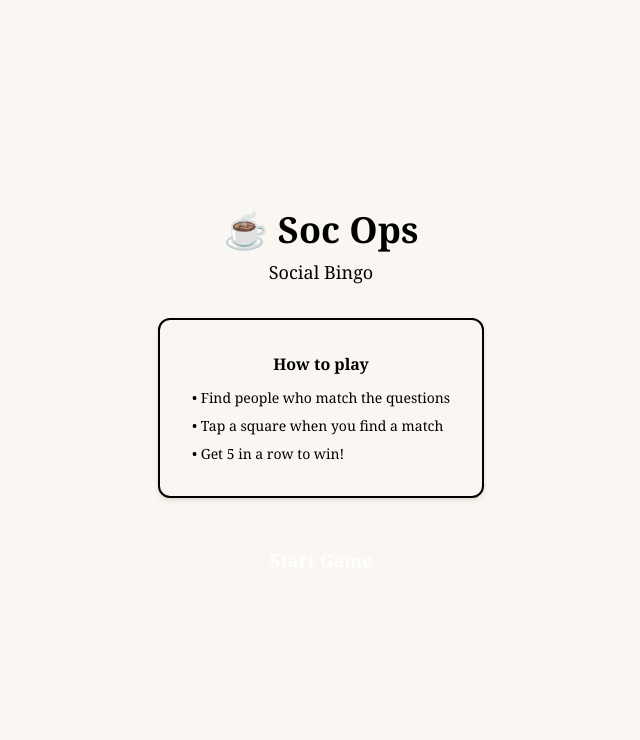
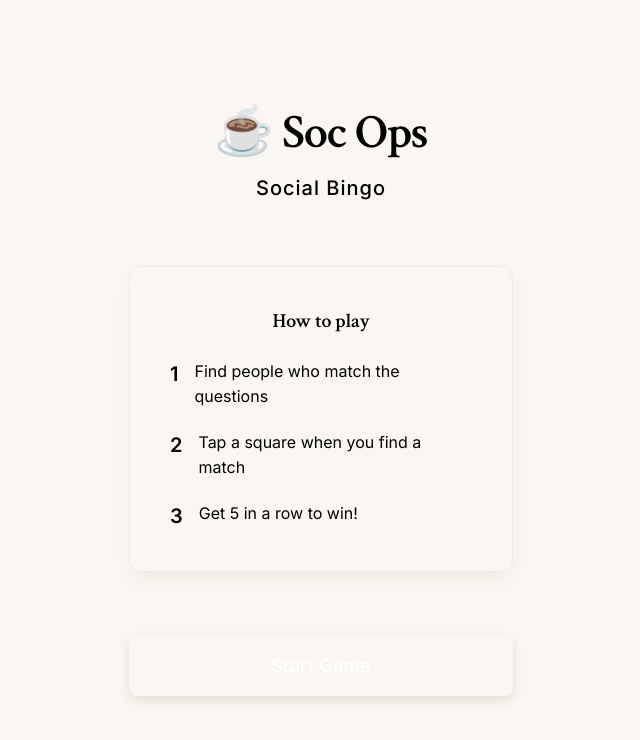
Before and after one commit to digitarald/my-awesome-bingo, a React (Vite) app: page / in a window 1280 px wide. Shown: the top 740 px of the page, without its empty margins (319-959 px from the left). Built offline with nearby package versions, Linux system fonts and the light colour scheme.

Commit message:
Implement minimalist elegant redesign for start screen
Co-authored-by: digitarald <8599+digitarald@users.noreply.github.com>

```diff
--- a/index.html
+++ b/index.html
@@ -6,6 +6,9 @@
     <meta name="viewport" content="width=device-width, initial-scale=1.0, maximum-scale=1.0, user-scalable=no" />
     <meta name="theme-color" content="#2563eb" />
     <meta name="description" content="Social Bingo - Find people who match the questions!" />
+    <link rel="preconnect" href="https://fonts.googleapis.com">
+    <link rel="preconnect" href="https://fonts.gstatic.com" crossorigin>
+    <link href="https://fonts.googleapis.com/css2?family=Crimson+Text:wght@400;600;700&family=Inter:wght@400;500;600&display=swap" rel="stylesheet">
     <title>Soc Ops - Social Bingo</title>
   </head>
   <body>
--- a/src/components/StartScreen.tsx
+++ b/src/components/StartScreen.tsx
@@ -4,35 +4,136 @@ interface StartScreenProps {
 
 export function StartScreen({ onStart }: StartScreenProps) {
   return (
-    <div className="flex flex-col items-center justify-center min-h-full p-6" style={{ backgroundColor: 'var(--color-bg)' }}>
+    <div className="flex flex-col items-center justify-center min-h-full p-8" style={{ backgroundColor: 'var(--color-bg)' }}>
       <div className="text-center max-w-sm">
-        <h1 className="text-4xl font-bold mb-2" style={{ color: 'var(--color-text-primary)' }}>☕ Soc Ops</h1>
-        <p className="text-lg mb-8" style={{ color: 'var(--color-text-secondary)' }}>Social Bingo</p>
-
-        <div className="rounded-xl p-8 shadow-lg mb-8" style={{
-          backgroundColor: 'var(--color-surface)',
-          borderWidth: '2px',
-          borderColor: 'var(--color-border)',
-          boxShadow: '0 4px 6px rgba(107, 66, 38, 0.08), 0 1px 3px rgba(107, 66, 38, 0.1)'
+        {/* Animated title - fades in first */}
+        <div style={{
+          animation: 'fadeInUp 600ms ease-out 300ms both'
         }}>
-          <h2 className="font-semibold mb-3" style={{ color: 'var(--color-text-primary)' }}>How to play</h2>
-          <ul className="text-left text-sm space-y-2" style={{ color: 'var(--color-text-muted)' }}>
-            <li>• Find people who match the questions</li>
-            <li>• Tap a square when you find a match</li>
-            <li>• Get 5 in a row to win!</li>
-          </ul>
+          <h1 className="text-5xl font-bold mb-3" style={{
+            color: 'var(--color-text-primary)',
+            letterSpacing: '-0.02em',
+            lineHeight: '1.2'
+          }}>
+            ☕ Soc Ops
+          </h1>
+          <p className="text-xl mb-16" style={{
+            color: 'var(--color-bingo)',
+            fontWeight: 500,
+            letterSpacing: '0.05em'
+          }}>
+            Social Bingo
+          </p>
         </div>
 
-        <button
-          onClick={onStart}
-          className="w-full text-white font-semibold py-4 px-8 rounded-lg text-lg transition-colors"
-          style={{ backgroundColor: 'var(--color-accent)' }}
-          onMouseOver={(e) => e.currentTarget.style.backgroundColor = 'var(--color-accent-light)'}
-          onMouseOut={(e) => e.currentTarget.style.backgroundColor = 'var(--color-accent)'}
-        >
-          Start Game
-        </button>
+        {/* Animated content card - fades in second */}
+        <div style={{
+          animation: 'fadeInUp 600ms ease-out 600ms both'
+        }}>
+          <div className="rounded-xl p-10 mb-16" style={{
+            background: 'linear-gradient(135deg, var(--color-surface) 0%, #FFF5E8 100%)',
+            borderWidth: '1px',
+            borderColor: 'rgba(224, 213, 199, 0.4)',
+            boxShadow: '0 8px 16px rgba(107, 66, 38, 0.06)'
+          }}>
+            <h2 className="text-xl font-semibold mb-6" style={{
+              color: 'var(--color-text-primary)',
+              letterSpacing: '-0.01em'
+            }}>
+              How to play
+            </h2>
+
+            <div className="space-y-5 text-left">
+              <div className="flex gap-4">
+                <span style={{
+                  color: 'var(--color-bingo)',
+                  fontSize: '1.25rem',
+                  fontWeight: 600,
+                  flexShrink: 0
+                }}>1</span>
+                <p className="text-base" style={{
+                  color: 'var(--color-text-muted)',
+                  lineHeight: '1.6'
+                }}>
+                  Find people who match the questions
+                </p>
+              </div>
+
+              <div className="flex gap-4">
+                <span style={{
+                  color: 'var(--color-bingo)',
+                  fontSize: '1.25rem',
+                  fontWeight: 600,
+                  flexShrink: 0
+                }}>2</span>
+                <p className="text-base" style={{
+                  color: 'var(--color-text-muted)',
+                  lineHeight: '1.6'
+                }}>
+                  Tap a square when you find a match
+                </p>
+              </div>
+
+              <div className="flex gap-4">
+                <span style={{
+                  color: 'var(--color-bingo)',
+                  fontSize: '1.25rem',
+                  fontWeight: 600,
+                  flexShrink: 0
+                }}>3</span>
+                <p className="text-base" style={{
+                  color: 'var(--color-text-muted)',
+                  lineHeight: '1.6'
+                }}>
+                  Get 5 in a row to win!
+                </p>
+              </div>
+            </div>
+          </div>
+        </div>
+
+        {/* Animated CTA - fades in last */}
+        <div style={{
+          animation: 'fadeInUp 600ms ease-out 900ms both'
+        }}>
+          <button
+            onClick={onStart}
+            className="w-full text-white font-medium py-4 px-8 rounded-lg text-lg"
+            style={{
+              backgroundColor: 'var(--color-accent)',
+              transition: 'all 250ms cubic-bezier(0.4, 0, 0.2, 1)',
+              boxShadow: '0 4px 12px rgba(107, 66, 38, 0.15)',
+              letterSpacing: '0.02em'
+            }}
+            onMouseOver={(e) => {
+              e.currentTarget.style.backgroundColor = 'var(--color-accent-light)';
+              e.currentTarget.style.transform = 'translateY(-2px)';
+              e.currentTarget.style.boxShadow = '0 8px 20px rgba(107, 66, 38, 0.25)';
+            }}
+            onMouseOut={(e) => {
+              e.currentTarget.style.backgroundColor = 'var(--color-accent)';
+              e.currentTarget.style.transform = 'translateY(0)';
+              e.currentTarget.style.boxShadow = '0 4px 12px rgba(107, 66, 38, 0.15)';
+            }}
+          >
+            Start Game
+          </button>
+        </div>
       </div>
+
+      {/* CSS animation keyframes */}
+      <style>{`
+        @keyframes fadeInUp {
+          from {
+            opacity: 0;
+            transform: translateY(20px);
+          }
+          to {
+            opacity: 1;
+            transform: translateY(0);
+          }
+        }
+      `}</style>
     </div>
   );
 }
--- a/src/index.css
+++ b/src/index.css
@@ -23,7 +23,13 @@ body,
 
 body {
   margin: 0;
-  font-family: Georgia, 'Times New Roman', serif, system-ui, -apple-system, sans-serif;
+  font-family: 'Inter', -apple-system, BlinkMacSystemFont, 'Segoe UI', system-ui, sans-serif;
   -webkit-tap-highlight-color: transparent;
   background-color: var(--color-bg);
 }
+
+/* Elegant typography hierarchy */
+h1, h2, h3, h4, h5, h6 {
+  font-family: 'Crimson Text', Georgia, 'Times New Roman', serif;
+  font-weight: 600;
+}
```
